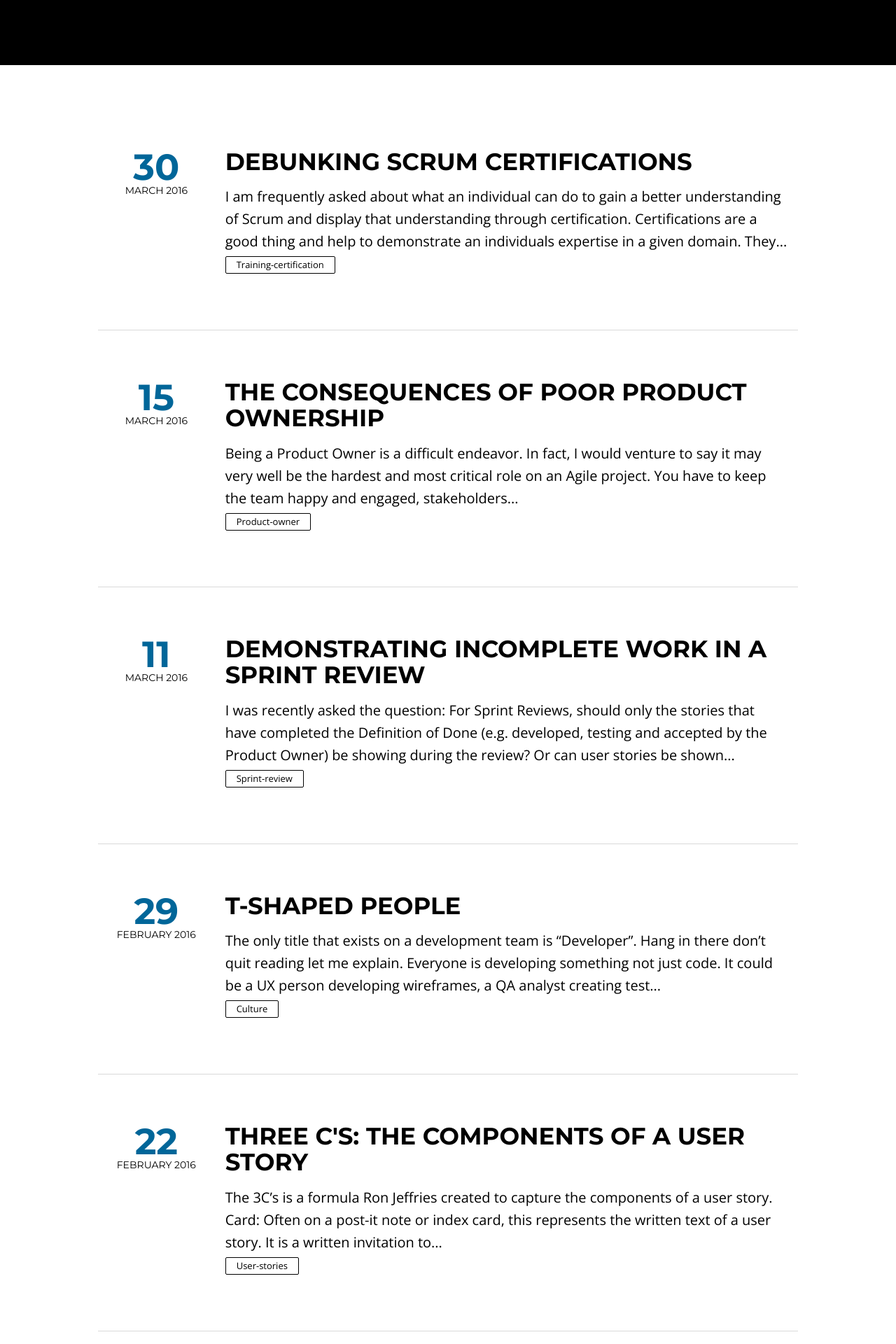
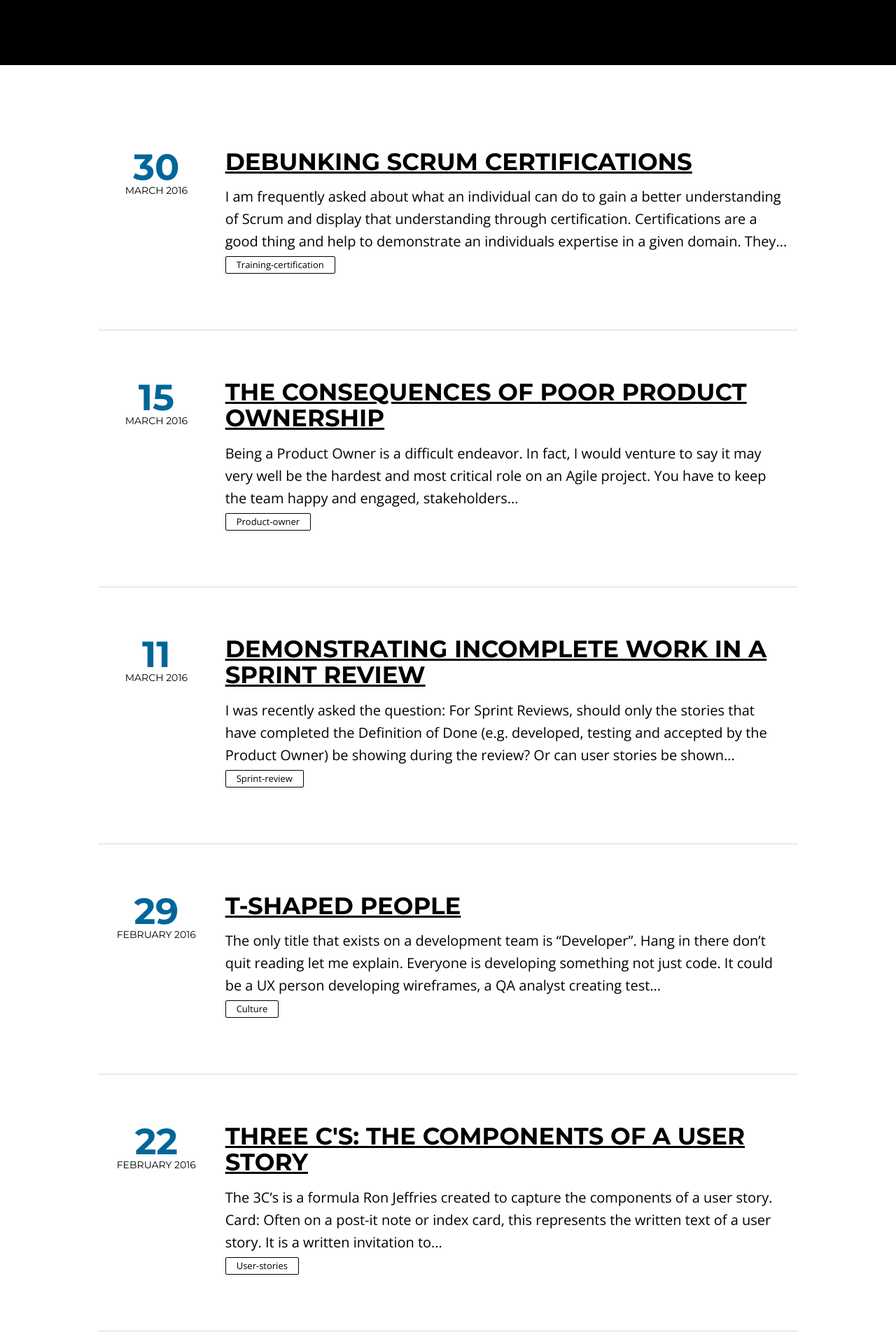
Before and after one commit to agiletodd/agiletodd.github.io, a Jekyll site: the page built from index.html, in a window 1280 px wide. Shown: the part 431-2351 px from the top of the page at 70% size. Built offline with Jekyll 4.4.1, drawn with Linux system fonts in a browser that asks for light colours; nearby versions of some CDN libraries; the list of posts is cut into pages by our own code.

Commit message:
Style Update (Blog header underline)

```diff
--- a/assets/css/style.css
+++ b/assets/css/style.css
@@ -260,7 +260,8 @@ main, .notepad-share-icons, .notepad-disqus {
     .notepad-content .notepad-index-post .notepad-post-header .notepad-post-title {
       text-align: left;
       font-size: 2.125rem;
-      margin-bottom: 0.9375rem; } }
+      margin-bottom: 0.9375rem;
+      text-decoration: underline;} }
   .notepad-content .notepad-index-post .notepad-post-excerpt {
     color: black;
     font-size: 1.25rem;
```
